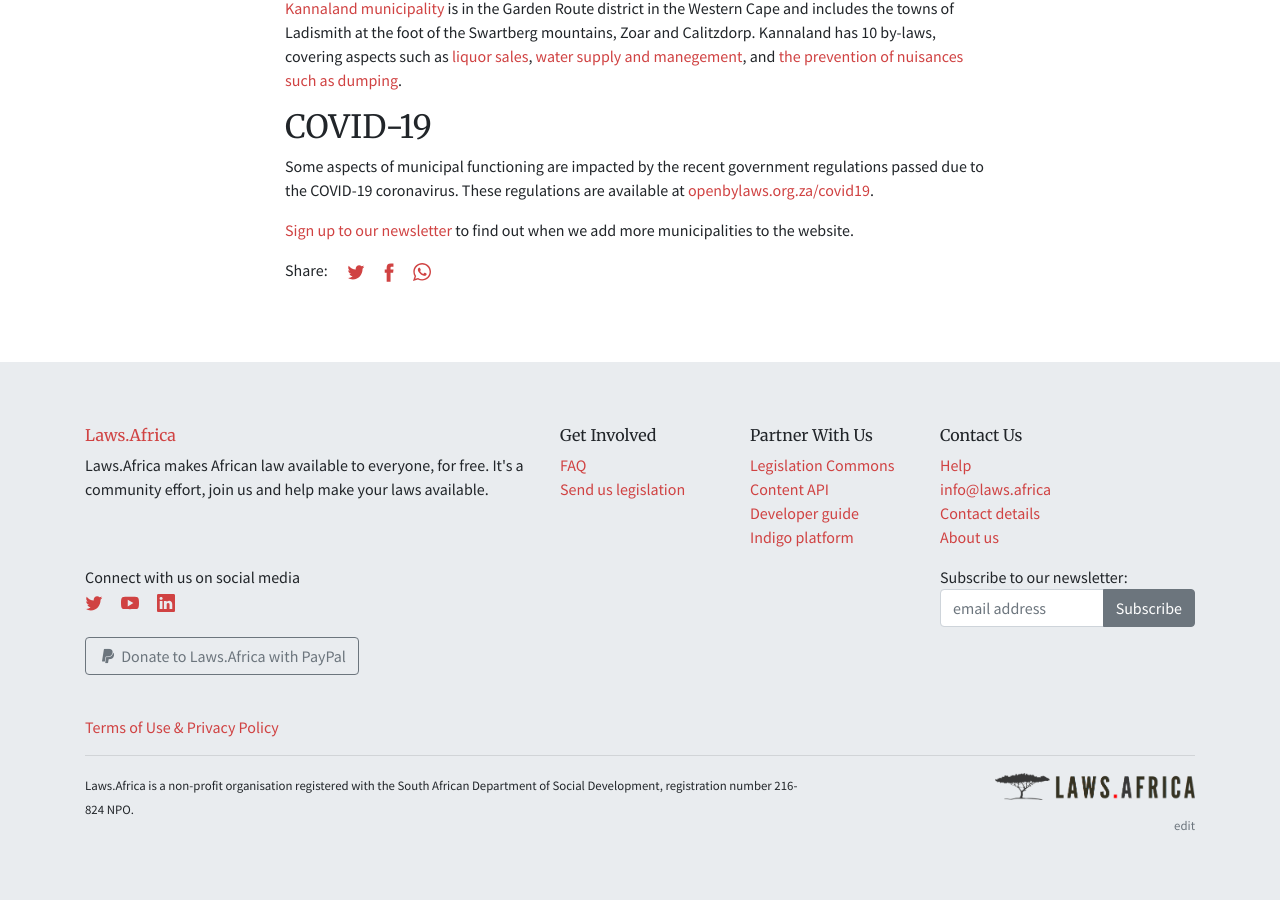
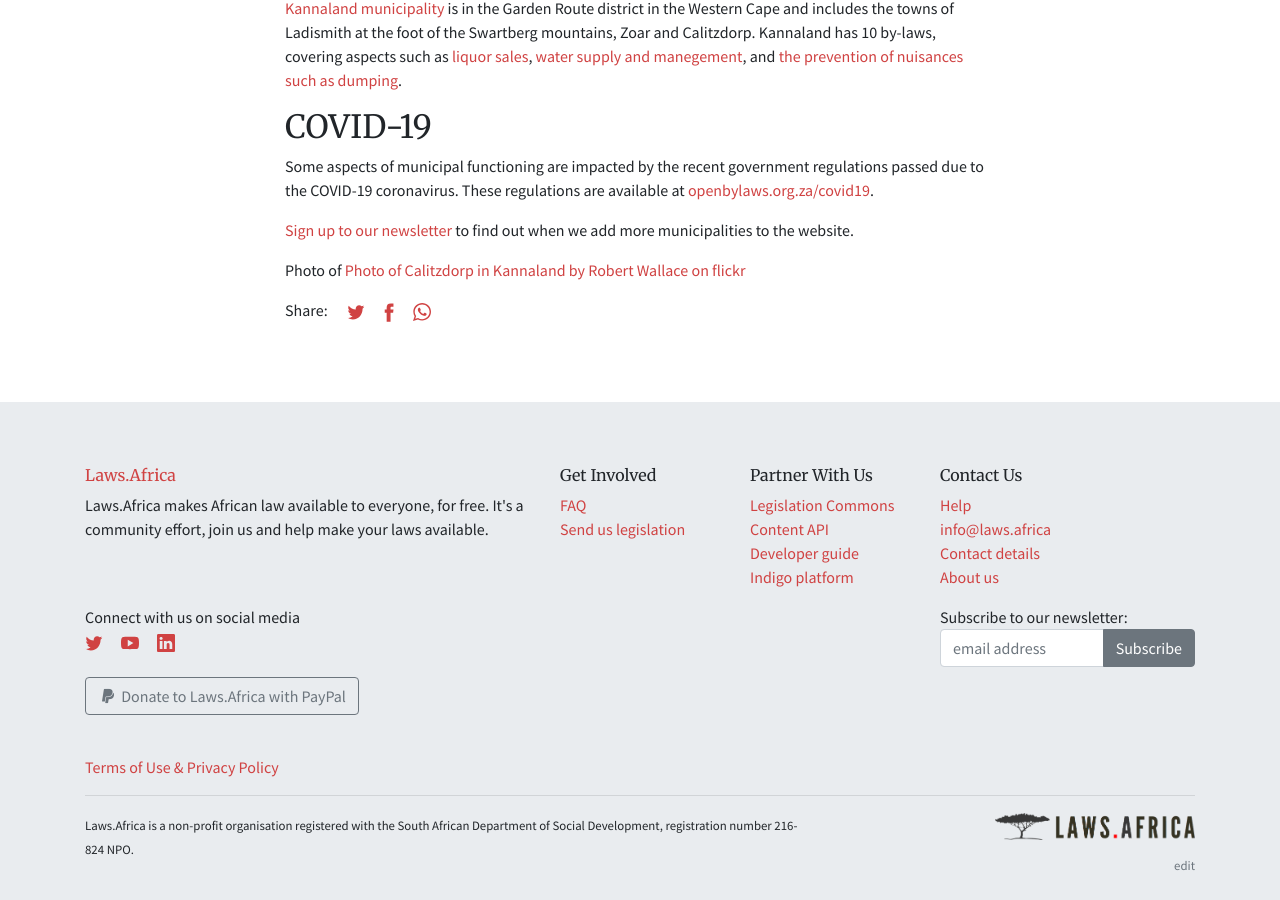
Before and after one commit to laws-africa/laws-africa.github.io, a Jekyll site: the page built from _posts/2020-04-06-kannaland-municipal-by-laws.markdown, in a window 1280 px wide and 900 px high, scrolled down 946 px. Built offline with Jekyll 4.4.1, drawn with Linux system fonts in a browser that asks for light colours; nearby versions of some CDN libraries.

Commit message:
Updated Kannaland Municipal By Laws

```diff
--- a/_posts/2020-04-06-kannaland-municipal-by-laws.markdown
+++ b/_posts/2020-04-06-kannaland-municipal-by-laws.markdown
@@ -19,3 +19,5 @@
 Some aspects of municipal functioning are impacted by the recent government regulations passed due to the COVID-19 coronavirus. These regulations are available at [openbylaws.org.za/covid19](https://openbylaws.org.za/covid19).
 
 [Sign up to our newsletter](https://africa.us19.list-manage.com/subscribe/post?u=60b61dad66a60a0c85266a68c&id=098ca0e4c8) to find out when we add more municipalities to the website.
+
+Photo of [Photo of Calitzdorp in Kannaland by Robert Wallace on flickr](https://www.flickr.com/photos/robwallace/2249636397)
```
